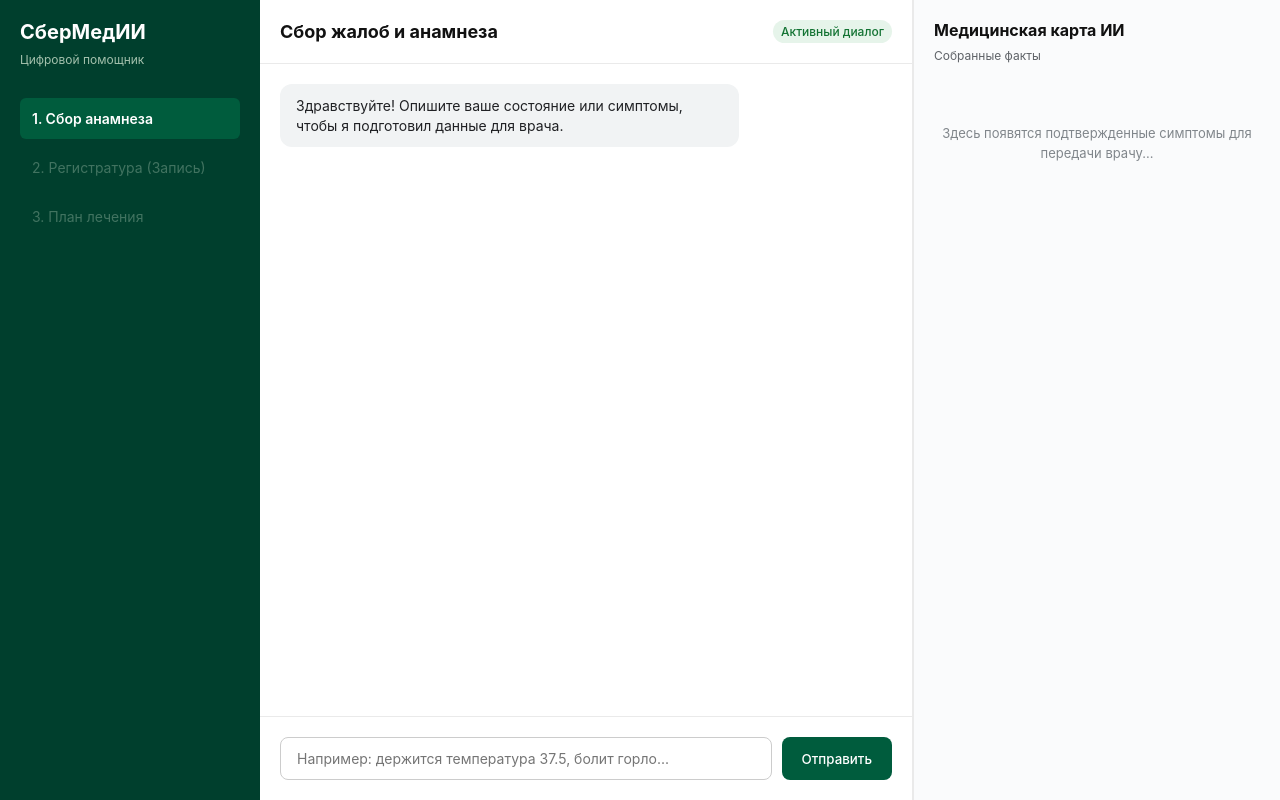
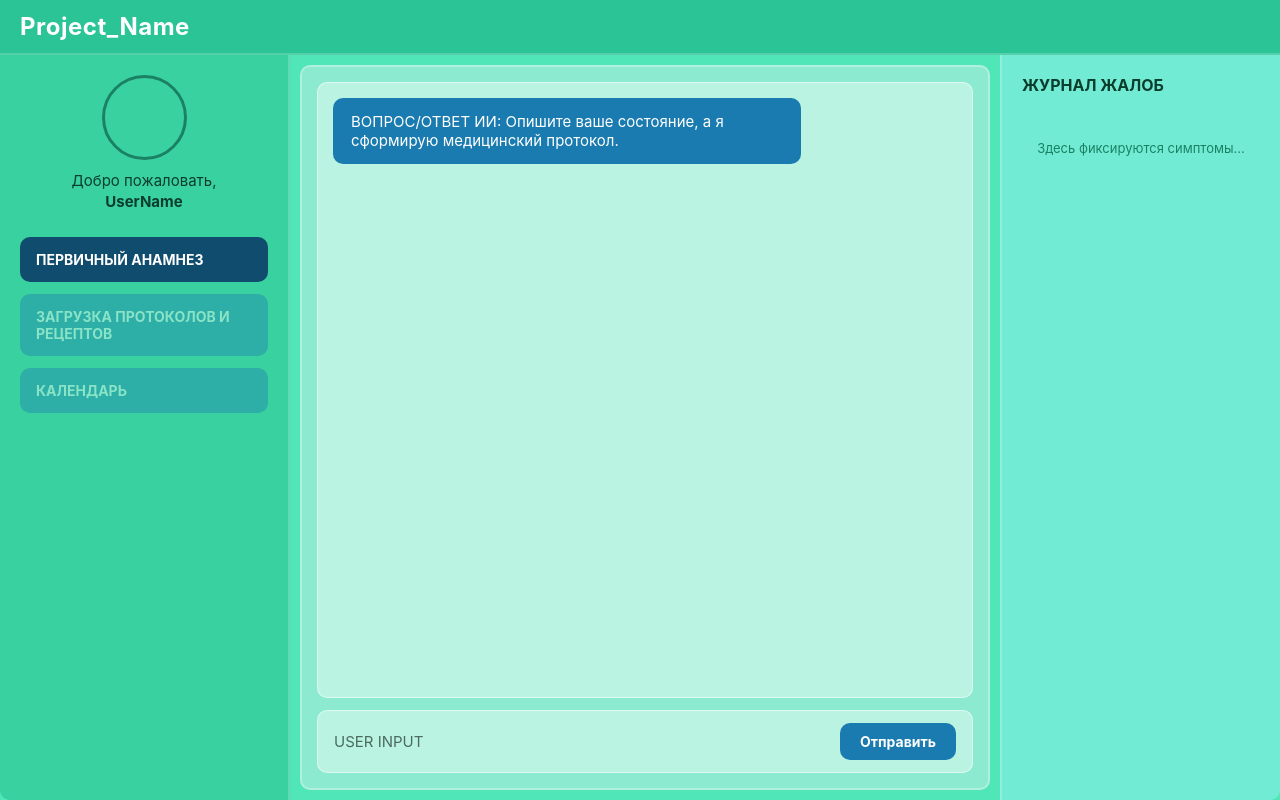
Before and after one commit to miniprosti89-jpg/Sber_Ai, a FastAPI app: page / in a window 1280 px wide. Run offline with FastAPI, Linux system fonts and the light colour scheme.

Commit message:
versia_3_Disain

```diff
--- a/frontend/static/css/style.css
+++ b/frontend/static/css/style.css
@@ -6,79 +6,118 @@
 }
 
 body {
-    background-color: #f4f6f9;
-    color: #333;
+    background-color: #31cc9c;
+    color: #0b3d2c;
+    display: flex;
+    flex-direction: column;
+    height: 100vh;
+    overflow: hidden;
 }
 
+/* Верхняя панель с названием проекта */
+.top-header {
+    height: 55px;
+    background-color: #2bc496;
+    display: flex;
+    align-items: center;
+    padding-left: 20px;
+    border-bottom: 2px solid rgba(255, 255, 255, 0.2);
+}
+
+.top-header h1 {
+    font-size: 24px;
+    color: #ffffff;
+    font-weight: bold;
+    letter-spacing: 0.5px;
+}
+
+/* Общий контейнер */
 .app-container {
     display: flex;
-    height: 100vh;
-    width: 100vw;
+    flex: 1;
+    background-color: #51e6b8;
 }
 
-/* Левое меню навигации по режимам */
-.sidebar-nav {
-    width: 260px;
-    background-color: #003f2d;
-    color: #fff;
+/* Левая панель */
+.left-sidebar {
+    width: 290px;
+    background-color: #3ad1a1;
+    padding: 20px;
     display: flex;
     flex-direction: column;
-    padding: 20px;
+    border-right: 2px solid rgba(255, 255, 255, 0.2);
+    border-radius: 0 0 0 10px;
 }
 
-.logo h2 {
-    font-size: 20px;
-    margin-bottom: 4px;
+.user-profile {
+    display: flex;
+    flex-direction: column;
+    align-items: center;
+    text-align: center;
+    margin-bottom: 25px;
 }
 
-.logo span {
-    font-size: 12px;
-    color: #a3c1ad;
+.avatar-circle {
+    width: 85px;
+    height: 85px;
+    border: 3px solid #1a8263;
+    border-radius: 50%;
+    margin-bottom: 10px;
 }
 
-.modes-menu {
-    margin-top: 30px;
+.welcome-text {
+    font-size: 15px;
+    color: #0b3d2c;
+    line-height: 1.4;
+}
+
+.nav-menu {
     display: flex;
     flex-direction: column;
-    gap: 8px;
+    gap: 12px;
 }
 
-.mode-btn {
-    width: 100%;
+/* Кнопки меню (строго по цветам макета + скругление 10px) */
+.menu-btn {
+    background-color: #1a7bb0;
+    color: #ffffff;
+    border: none;
+    padding: 14px 16px;
+    border-radius: 10px;
     text-align: left;
-    background: none;
-    border: none;
-    color: #a3c1ad;
-    padding: 12px;
-    border-radius: 6px;
+    font-size: 14px;
+    font-weight: bold;
     cursor: pointer;
-    font-size: 14px;
-    transition: all 0.2s;
+    transition: background 0.2s;
 }
 
-.mode-btn:not(:disabled):hover {
-    background-color: rgba(255, 255, 255, 0.1);
-    color: #fff;
+.menu-btn:hover:not(:disabled) {
+    background-color: #145f88;
 }
 
-.mode-btn.active {
-    background-color: #005c3d;
-    color: #fff;
-    font-weight: 600;
+.menu-btn:active:not(:disabled) {
+    background-color: #0e4869;
 }
 
-.mode-btn:disabled {
+.menu-btn.active {
+    background-color: #0f4c6e;
+}
+
+.menu-btn:disabled {
     opacity: 0.4;
     cursor: not-allowed;
 }
 
-/* Центральная область */
-.main-content {
+/* Центральная область (чат) */
+.center-content {
     flex: 2;
+    background-color: #8cead0;
     display: flex;
     flex-direction: column;
-    background-color: #fff;
-    border-right: 1px solid #eaeaea;
+    padding: 15px;
+    border-radius: 10px;
+    margin: 10px;
+    border: 2px solid rgba(255, 255, 255, 0.3);
 }
 
 .app-section {
@@ -91,235 +130,160 @@ body {
     display: flex;
 }
 
-.section-header {
-    padding: 20px;
-    border-bottom: 1px solid #eaeaea;
-    display: flex;
-    justify-content: space-between;
-    align-items: center;
-}
-
-.section-header h2 {
-    font-size: 18px;
-    color: #111;
-}
-
-.status-badge {
-    font-size: 12px;
-    background-color: #e6f4ea;
-    color: #137333;
-    padding: 4px 8px;
-    border-radius: 12px;
-    font-weight: 500;
-}
-
-/* Чат */
 .chat-messages {
     flex: 1;
-    padding: 20px;
+    background-color: #bbf3e2;
+    border-radius: 10px;
+    padding: 15px;
     overflow-y: auto;
     display: flex;
     flex-direction: column;
     gap: 12px;
+    border: 1px solid rgba(255, 255, 255, 0.5);
 }
 
+/* Сообщения и иконки скругление 10px, крупный шрифт */
 .message {
+    padding: 14px 18px;
+    border-radius: 10px;
+    font-size: 15px;
     max-width: 75%;
-    padding: 12px 16px;
-    border-radius: 12px;
-    line-height: 1.4;
-    font-size: 14px;
 }
 
 .ai-message {
-    background-color: #f1f3f4;
-    color: #202124;
+    background-color: #1a7bb0;
+    color: #ffffff;
     align-self: flex-start;
 }
 
 .user-message {
-    background-color: #005c3d;
-    color: #fff;
+    background-color: #3ad1a1;
+    color: #0b3d2c;
+    font-weight: 600;
     align-self: flex-end;
 }
 
 .action-buttons {
     display: flex;
     gap: 8px;
-    margin-top: 10px;
+    margin-top: 8px;
 }
 
-.action-btn {
+.act-btn {
     padding: 6px 14px;
     border: none;
-    border-radius: 6px;
+    border-radius: 10px;
+    font-size: 13px;
+    font-weight: bold;
     cursor: pointer;
-    font-size: 12px;
-    font-weight: 600;
 }
+.btn-yes { background-color: #1a8263; color: #fff; }
+.btn-no { background-color: #d1d5db; color: #374151; }
 
-.btn-yes { background-color: #137333; color: #fff; }
-.btn-no { background-color: #dadce0; color: #3c4043; }
-
+/* Панель ввода */
 .chat-input-area {
-    padding: 20px;
-    border-top: 1px solid #eaeaea;
+    margin-top: 12px;
+    background-color: #bbf3e2;
+    padding: 12px 16px;
+    border-radius: 10px;
     display: flex;
     gap: 10px;
+    border: 1px solid rgba(255, 255, 255, 0.5);
 }
 
 .chat-input-area input {
     flex: 1;
-    padding: 12px 16px;
-    border: 1px solid #ccc;
-    border-radius: 8px;
+    background: transparent;
+    border: none;
     outline: none;
-    font-size: 14px;
+    font-size: 15px;
+    color: #0b3d2c;
+}
+
+.chat-input-area input::placeholder {
+    color: #4a6b5e;
 }
 
 .chat-input-area button {
-    background-color: #005c3d;
-    color: #fff;
-    border: none;
-    padding: 0 20px;
-    border-radius: 8px;
-    cursor: pointer;
-    font-weight: 500;
-}
-
-/* Стили для секций Регистратуры и Лекарств */
-.registry-content, .meds-content {
-    padding: 30px;
-}
-
-.card-ticket {
-    background: #f8f9fa;
-    border: 1px solid #dadce0;
-    padding: 24px;
-    border-radius: 12px;
-}
-
-.card-ticket h3 {
-    margin-bottom: 10px;
-    color: #202124;
-}
-
-.card-ticket p {
-    font-size: 14px;
-    color: #5f6368;
-    margin-bottom: 20px;
-    line-height: 1.5;
-}
-
-.ticket-details {
-    background: #fff;
-    padding: 12px;
-    border-radius: 6px;
-    border: 1px solid #e0e0e0;
-    margin-bottom: 20px;
-    font-size: 13px;
-}
-
-.primary-btn {
-    background-color: #137333;
+    background-color: #1a7bb0;
     color: #fff;
     border: none;
     padding: 10px 20px;
-    border-radius: 6px;
-    font-weight: 600;
+    border-radius: 10px;
+    font-size: 14px;
+    font-weight: bold;
     cursor: pointer;
+    transition: background 0.2s;
+}
+.chat-input-area button:hover { background-color: #145f88; }
+.chat-input-area button:active { background-color: #0e4869; }
+
+/* Правая панель (Журнал жалоб) */
+.right-sidebar {
+    width: 280px;
+    background-color: #72ebd4;
+    padding: 20px;
+    display: flex;
+    flex-direction: column;
+    border-left: 2px solid rgba(255, 255, 255, 0.2);
+    border-radius: 0 0 10px 0;
 }
 
-.secondary-btn {
-    background-color: #f1f3f4;
-    color: #202124;
-    border: 1px solid #dadce0;
-    padding: 10px 20px;
-    border-radius: 6px;
-    font-weight: 600;
-    cursor: pointer;
+.right-sidebar h3 {
+    font-size: 16px;
+    color: #0b3d2c;
+    margin-bottom: 15px;
+    font-weight: bold;
 }
 
-.meds-list {
-    list-style: none;
-    margin-bottom: 20px;
-    display: flex;
-    flex-direction: column;
-    gap: 10px;
-    font-size: 14px;
-}
-
-/* Правый сайдбар анализа */
-.ai-sidebar {
+.journal-list {
     flex: 1;
-    background-color: #fafbfc;
-    display: flex;
-    flex-direction: column;
-    padding: 20px;
-    border-left: 1px solid #eaeaea;
-}
-
-.sidebar-header h3 {
-    font-size: 16px;
-    color: #111;
-    margin-bottom: 4px;
-}
-
-.sidebar-header span {
-    font-size: 12px;
-    color: #5f6368;
-}
-
-.analysis-list {
-    margin-top: 20px;
     display: flex;
     flex-direction: column;
     gap: 10px;
     overflow-y: auto;
-    flex: 1;
 }
 
-.empty-analysis {
+.journal-placeholder {
     font-size: 13px;
-    color: #80868b;
+    color: #1a8263;
     text-align: center;
-    margin-top: 40px;
-    line-height: 1.5;
+    margin-top: 30px;
 }
 
-.analysis-card {
-    background-color: #fff;
-    border: 1px solid #dadce0;
-    padding: 12px 14px;
-    border-radius: 8px;
+.journal-card {
+    background: #ffffff;
+    padding: 12px;
+    border-radius: 10px;
+    border-left: 4px solid #1a8263;
+    font-size: 14px;
+    color: #0b3d2c;
 }
 
-.analysis-card-title {
-    font-size: 11px;
-    text-transform: uppercase;
-    color: #137333;
-    font-weight: bold;
-    margin-bottom: 4px;
-}
-
-.analysis-card-text {
-    font-size: 13px;
-    color: #202124;
-}
-
-.transition-btn {
+.transition-btn, .action-btn-main {
     width: 100%;
-    background-color: #137333;
+    background-color: #1a7bb0;
     color: #fff;
     border: none;
     padding: 12px;
-    border-radius: 8px;
-    font-weight: 600;
+    border-radius: 10px;
+    font-size: 14px;
+    font-weight: bold;
     cursor: pointer;
-    margin-top: 15px;
     transition: background 0.2s;
 }
+.transition-btn:hover, .action-btn-main:hover { background-color: #145f88; }
+.transition-btn:active, .action-btn-main:active { background-color: #0e4869; }
 
-.transition-btn:hover {
-    background-color: #0f5c28;
+/* Дополнительные карточки */
+.section-card {
+    background: #bbf3e2;
+    padding: 30px;
+    border-radius: 10px;
+    border: 1px solid rgba(255,255,255,0.5);
 }
+.section-card h2 { margin-bottom: 12px; color: #0b3d2c; font-size: 20px; }
+.section-card p { font-size: 15px; color: #235342; margin-bottom: 20px; }
+.ticket-preview { background: #ffffff; padding: 14px; border-radius: 10px; margin-bottom: 20px; font-size: 14px; color: #0b3d2c; }
+.action-btn-sec { background: #e5e7eb; color: #374151; border: none; padding: 12px 20px; border-radius: 10px; font-size: 14px; font-weight: bold; cursor: pointer; }
+.med-schedule-list { list-style: none; margin-bottom: 20px; display: flex; flex-direction: column; gap: 10px; font-size: 15px; }
--- a/frontend/static/js/app.js
+++ b/frontend/static/js/app.js
@@ -4,8 +4,7 @@ document.addEventListener('DOMContentLoaded', () => {
     const chatMessages = document.getElementById('chatMessages');
     const analysisList = document.getElementById('analysisList');
 
-    // Элементы навигации
-    const modeButtons = document.querySelectorAll('.mode-btn');
+    const menuButtons = document.querySelectorAll('.menu-btn');
     const sections = document.querySelectorAll('.app-section');
     const navRegistry = document.getElementById('navRegistry');
     const navMeds = document.getElementById('navMeds');
@@ -18,10 +17,10 @@ document.addEventListener('DOMContentLoaded', () => {
     let confirmedSymptoms = [];
 
     // Переключение режимов (вкладок)
-    modeButtons.forEach(btn => {
+    menuButtons.forEach(btn => {
         btn.addEventListener('click', () => {
             if (btn.disabled) return;
-            modeButtons.forEach(b => b.classList.remove('active'));
+            menuButtons.forEach(b => b.classList.remove('active'));
             btn.classList.add('active');
 
             const targetMode = btn.dataset.mode;
@@ -53,10 +52,10 @@ document.addEventListener('DOMContentLoaded', () => {
             const aiMsgContainer = document.createElement('div');
             aiMsgContainer.className = 'message ai-message';
             aiMsgContainer.innerHTML = `
-                <div>Обнаружен симптом: <b>«${text}»</b>.<br>Добавить в медицинскую карту для врача?</div>
+                <div>Обработано: <b>«${text}»</b>.<br>Внести симптом в журнал жалоб?</div>
                 <div class="action-buttons">
-                    <button class="action-btn btn-yes">Да</button>
-                    <button class="action-btn btn-no">Нет</button>
+                    <button class="act-btn btn-yes">Да</button>
+                    <button class="act-btn btn-no">Нет</button>
                 </div>
             `;
             chatMessages.appendChild(aiMsgContainer);
@@ -66,30 +65,25 @@ document.addEventListener('DOMContentLoaded', () => {
             const btnNo = aiMsgContainer.querySelector('.btn-no');
 
             btnYes.addEventListener('click', () => {
-                const emptyMsg = analysisList.querySelector('.empty-analysis');
-                if (emptyMsg) emptyMsg.remove();
+                const placeholder = analysisList.querySelector('.journal-placeholder');
+                if (placeholder) placeholder.remove();
 
                 const card = document.createElement('div');
-                card.className = 'analysis-card';
-                card.innerHTML = `
-                    <div class="analysis-card-title">Жалоба пациента</div>
-                    <div class="analysis-card-text">${text}</div>
-                `;
+                card.className = 'journal-card';
+                card.innerHTML = `<b>Жалоба:</b> ${text}`;
                 analysisList.appendChild(card);
 
                 confirmedSymptoms.push(text);
-
-                // Показываем кнопку перехода к регистрации после добавления хотя бы одного симптома
                 nextStepContainer.style.display = 'block';
 
-                aiMsgContainer.querySelector('.action-buttons').innerHTML = '<span style="font-size:12px; color:#137333; font-weight:600;">✓ Зафиксировано</span>';
+                aiMsgContainer.querySelector('.action-buttons').innerHTML = '<span style="font-size:13px; color:#ffffff; font-weight:bold;">✓ Добавлено в журнал жалоб</span>';
             });
 
             btnNo.addEventListener('click', () => {
-                aiMsgContainer.querySelector('.action-buttons').innerHTML = '<span style="font-size:12px; color:#5f6368;">✗ Пропущено</span>';
+                aiMsgContainer.querySelector('.action-buttons').innerHTML = '<span style="font-size:13px; color:#e5e7eb;">✗ Отклонено</span>';
             });
 
-        }, 800);
+        }, 600);
     }
 
     sendBtn.addEventListener('click', handleUserSubmit);
@@ -97,24 +91,19 @@ document.addEventListener('DOMContentLoaded', () => {
         if (e.key === 'Enter') handleUserSubmit();
     });
 
-    // Переход в режим Регистратуры
     goToRegistryBtn.addEventListener('click', () => {
         navRegistry.disabled = false;
-        navRegistry.click(); // Переключаем вкладку
-
-        // Заполняем данные талона
-        ticketSummary.innerHTML = `<b>Симптомы для терапевта:</b><br>` + confirmedSymptoms.map(s => `• ${s}`).join('<br>');
+        navRegistry.click();
+        ticketSummary.innerHTML = `<b>Собранные данные для протокола:</b><br>` + confirmedSymptoms.map(s => `• ${s}`).join('<br>');
     });
 
-    // Подтверждение записи в регистратуре -> разблокировка плана лечения
     confirmRegistryBtn.addEventListener('click', () => {
-        alert('Запись успешно подтверждена! Направление передано в ЕМИАС.');
+        alert('Данные успешно переданы в защищенный контур ЕМИАС!');
         navMeds.disabled = false;
-        navMeds.click(); // Переключаем на план лечения
+        navMeds.click();
     });
 
-    // Симуляция загрузки справки врача
     simUploadBtn.addEventListener('click', () => {
-        alert('Заключение врача успешно получено из электронной медкарты! План приема лекарств обновлен.');
+        alert('Справка успешно обработана OCR-модулем. Календарь приема обновлен.');
     });
 });
--- a/frontend/templates/index.html
+++ b/frontend/templates/index.html
@@ -3,95 +3,77 @@
 <head>
     <meta charset="UTF-8">
     <meta name="viewport" content="width=device-width, initial-scale=1.0">
-    <title>ИИ-помощник пациента // СберМедИИ</title>
+    <title>Project_Name // ИИ-помощник пациента</title>
     <link rel="stylesheet" href="../static/css/style.css">
 </head>
 <body>
+    <!-- ВЕРХНЯЯ ПАНЕЛЬ С НАЗВАНИЕМ ПРОЕКТА -->
+    <header class="top-header">
+        <h1>Project_Name</h1>
+    </header>
+
     <div class="app-container">
-        <!-- Навигация / Переключение режимов (Вкладки) -->
-        <aside class="sidebar-nav">
-            <div class="logo">
-                <h2>СберМедИИ</h2>
-                <span>Цифровой помощник</span>
+        <!-- ЛЕВАЯ ПАНЕЛЬ (Профиль и навигация) -->
+        <aside class="left-sidebar">
+            <div class="user-profile">
+                <div class="avatar-circle"></div>
+                <div class="welcome-text">Добро пожаловать,<br><b>UserName</b></div>
             </div>
-            <nav class="modes-menu">
-                <button class="mode-btn active" data-mode="chat">1. Сбор анамнеза</button>
-                <button class="mode-btn" data-mode="registry" id="navRegistry" disabled>2. Регистратура (Запись)</button>
-                <button class="mode-btn" data-mode="medications" id="navMeds" disabled>3. План лечения</button>
+
+            <nav class="nav-menu">
+                <button class="menu-btn active" data-mode="chat">ПЕРВИЧНЫЙ АНАМНЕЗ</button>
+                <button class="menu-btn" data-mode="registry" id="navRegistry" disabled>ЗАГРУЗКА ПРОТОКОЛОВ И РЕЦЕПТОВ</button>
+                <button class="menu-btn" data-mode="medications" id="navMeds" disabled>КАЛЕНДАРЬ</button>
             </nav>
         </aside>
 
-        <!-- Динамическая центральная область -->
-        <main class="main-content">
-            <!-- РЕЖИМ 1: ЧАТ И АНАМНЕЗ -->
+        <!-- ЦЕНТРАЛЬНАЯ ОБЛАСТЬ (Чат и разделы) -->
+        <main class="center-content">
+            <!-- РЕЖИМ 1: ЧАТ -->
             <section class="app-section active-section" id="section-chat">
-                <header class="section-header">
-                    <h2>Сбор жалоб и анамнеза</h2>
-                    <span class="status-badge">Активный диалог</span>
-                </header>
                 <div class="chat-messages" id="chatMessages">
                     <div class="message ai-message">
-                        Здравствуйте! Опишите ваше состояние или симптомы, чтобы я подготовил данные для врача.
+                        ВОПРОС/ОТВЕТ ИИ: Опишите ваше состояние, а я сформирую медицинский протокол.
                     </div>
                 </div>
+
                 <div class="chat-input-area">
-                    <input type="text" id="userInput" placeholder="Например: держится температура 37.5, болит горло...">
+                    <input type="text" id="userInput" placeholder="USER INPUT">
                     <button id="sendBtn">Отправить</button>
                 </div>
             </section>
 
-            <!-- РЕЖИМ 2: РЕГИСТРАТУРА (ЗАПИСЬ) -->
+            <!-- РЕЖИМ 2: ПРОТОКОЛЫ И РЕЦЕПТЫ -->
             <section class="app-section" id="section-registry">
-                <header class="section-header">
-                    <h2>Электронная регистратура (ЕМИАС)</h2>
-                    <span class="status-badge" style="background-color: #fef7e0; color: #b06000;">Маршрутизация</span>
-                </header>
-                <div class="registry-content">
-                    <div class="card-ticket">
-                        <h3>Направление к врачу-терапевту</h3>
-                        <p>На основе собранного анамнеза сформирован предварительный медицинский профиль для передачи в поликлинику.</p>
-                        <div class="ticket-details" id="ticketSummary">
-                            <!-- Сюда подтянутся симптомы из чата -->
-                        </div>
-                        <button class="primary-btn" id="confirmRegistryBtn">Подтвердить запись к врачу</button>
-                    </div>
+                <div class="section-card">
+                    <h2>Загрузка протоколов и рецептов</h2>
+                    <p>На основе собранного анамнеза сформировано направление в ЕМИАС.</p>
+                    <div class="ticket-preview" id="ticketSummary"></div>
+                    <button class="action-btn-main" id="confirmRegistryBtn">Подтвердить передачу данных</button>
                 </div>
             </section>
 
-            <!-- РЕЖИМ 3: ПЛАН ЛЕЧЕНИЯ И ЛЕКАРСТВА -->
+            <!-- РЕЖИМ 3: КАЛЕНДАРЬ -->
             <section class="app-section" id="section-medications">
-                <header class="section-header">
-                    <h2>Управление приемом лекарств</h2>
-                    <span class="status-badge" style="background-color: #e6f4ea; color: #137333;">Пост-прием</span>
-                </header>
-                <div class="meds-content">
-                    <div class="card-ticket">
-                        <h3>План лечения по справке врача</h3>
-                        <p>ИИ проанализировал заключение врача и составил персональный график приема препаратов на сегодня:</p>
-                        <ul class="meds-list">
-                            <li>💊 <b>Ингавирин</b> — 1 капсула (утро) — <span style="color: #137333;">Принято</span></li>
-                            <li>💊 <b>Парацетамол</b> — при повышении температуры > 38.0</li>
-                            <li>💧 <b>Питьевой режим</b> — не менее 2л воды в день</li>
-                        </ul>
-                        <button class="secondary-btn" id="simUploadBtn">📁 Загрузить новое заключение врача</button>
-                    </div>
+                <div class="section-card">
+                    <h2>Календарь приема препаратов</h2>
+                    <ul class="med-schedule-list">
+                        <li>💊 <b>Препарат по назначению</b> — Утро (Принято)</li>
+                        <li>💧 <b>Питьевой режим</b> — В течение дня</li>
+                    </ul>
+                    <button class="action-btn-sec" id="simUploadBtn">📁 Загрузить справку (OCR)</button>
                 </div>
             </section>
         </main>
 
-        <!-- Правая панель фиксации данных ИИ -->
-        <aside class="ai-sidebar">
-            <div class="sidebar-header">
-                <h3>Медицинская карта ИИ</h3>
-                <span>Собранные факты</span>
+        <!-- ПРАВАЯ ПАНЕЛЬ: ЖУРНАЛ ЖАЛОБ -->
+        <aside class="right-sidebar">
+            <h3>ЖУРНАЛ ЖАЛОБ</h3>
+            <div class="journal-list" id="analysisList">
+                <div class="journal-placeholder">Здесь фиксируются симптомы...</div>
             </div>
-            <div class="analysis-list" id="analysisList">
-                <div class="empty-analysis">
-                    Здесь появятся подтвержденные симптомы для передачи врачу...
-                </div>
-            </div>
-            <div class="action-next-step" id="nextStepContainer" style="display: none;">
-                <button class="transition-btn" id="goToRegistryBtn">Перейти к записи к врачу ➔</button>
+            <div class="journal-footer" id="nextStepContainer" style="display: none;">
+                <button class="transition-btn" id="goToRegistryBtn">К протоколам ➔</button>
             </div>
         </aside>
     </div>
```
